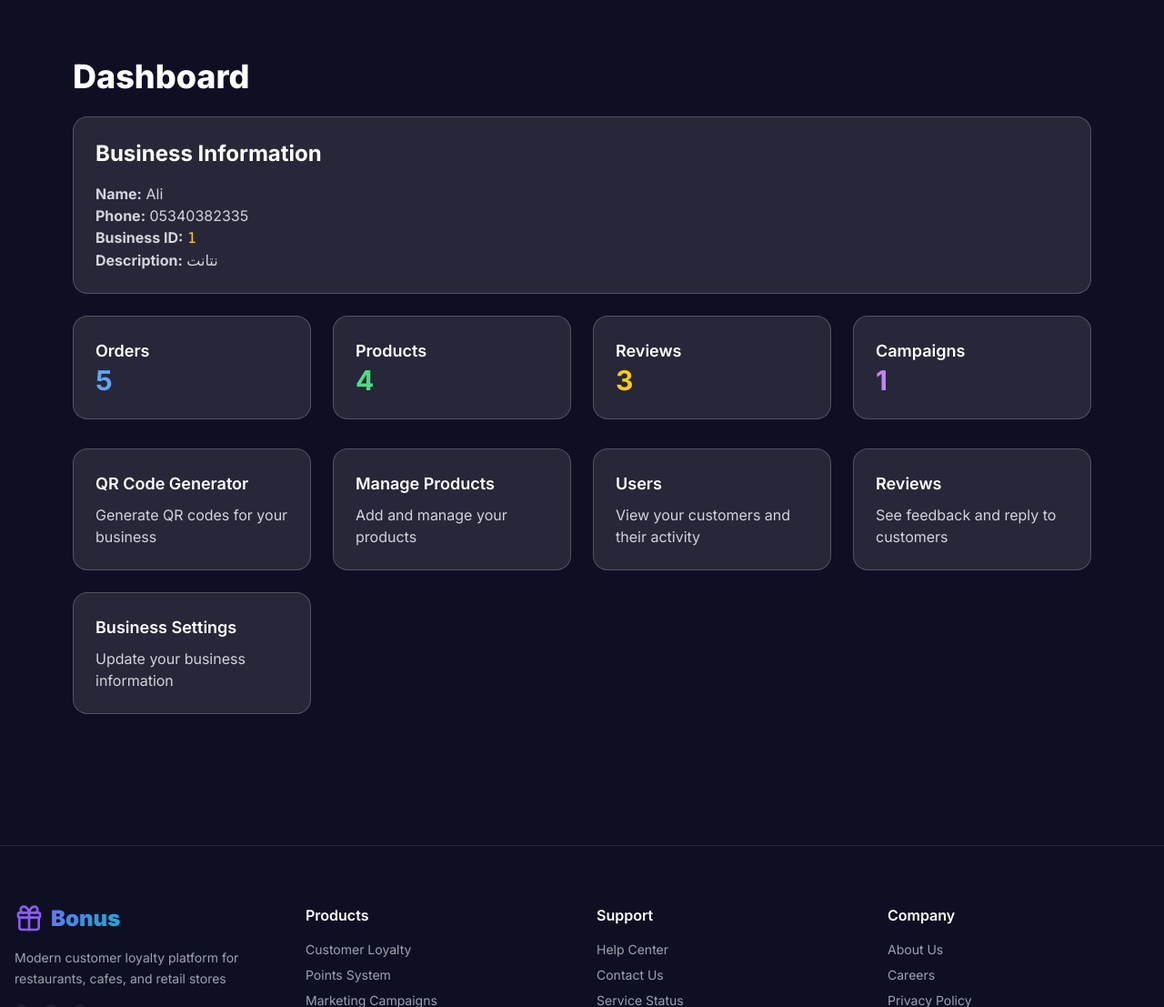
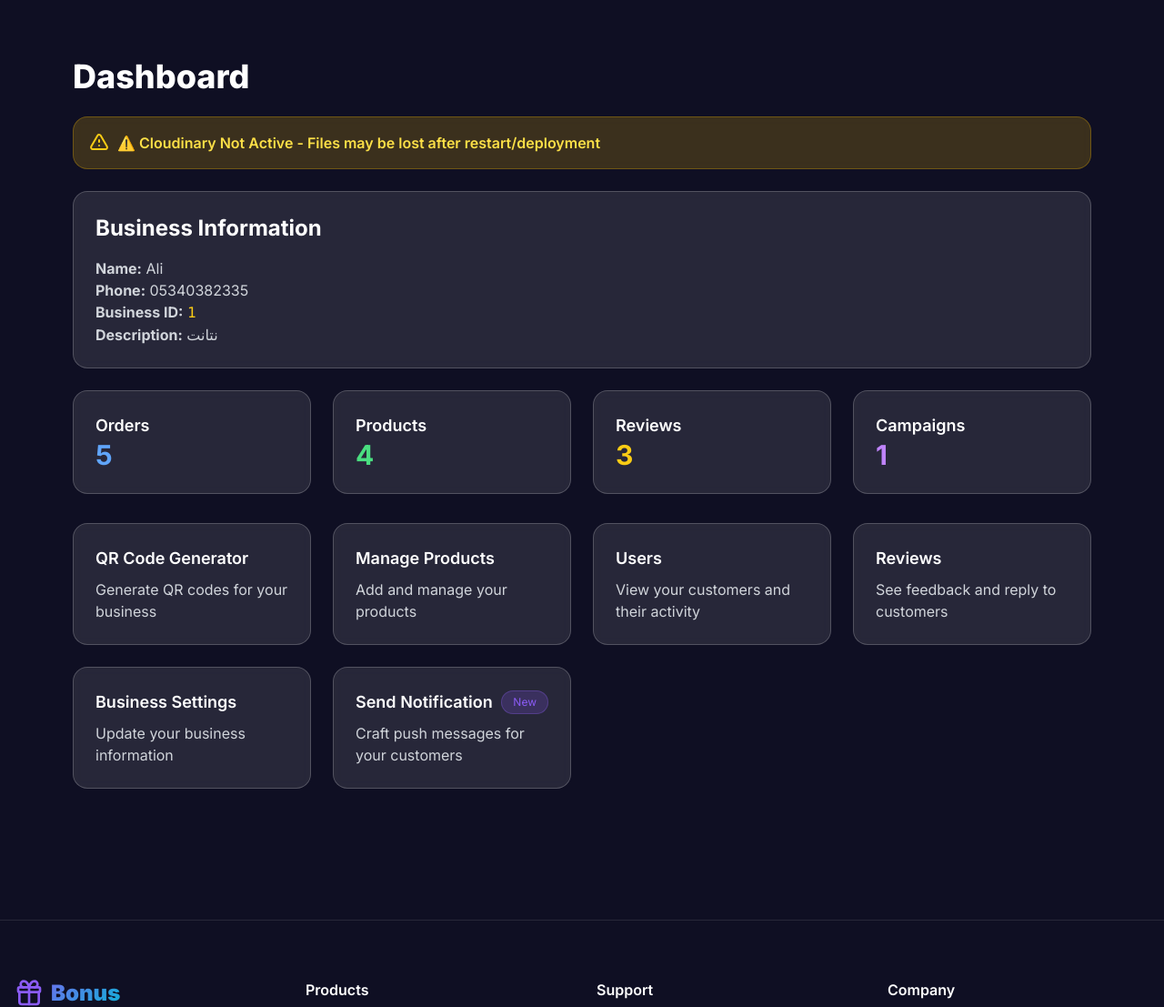
Before and after one commit to aliasttt/bonusweb, a Django app: page /partners/dashboard/ in a window 1280 px wide. Shown: the part 82-1189 px from the top of the page at 91% size. Run offline with Django 5.2, Linux system fonts and the light colour scheme; a user stored in the database is signed in; data comes from the database, SQL or seed files in the repository; parts of the project's set-up code (start-up, migrations or seed data) failed here and were passed over; some libraries are stand-ins or nearby versions.

Commit message:
Add Cloudinary status indicator to dashboard

```diff
--- a/partners/views.py
+++ b/partners/views.py
@@ -17,6 +17,7 @@ from accounts.models import Profile
 from rewards.models import PointsTransaction
 from django.db.models import Sum, Count
 from django.utils import timezone
+from django.conf import settings
 
 
 @require_http_methods(["GET", "POST"])
@@ -89,12 +90,22 @@ def dashboard(request):
             except Exception:
                 campaigns_count = 0
 
+        # Check if Cloudinary is active
+        cloudinary_active = False
+        try:
+            storage_class = getattr(settings, 'DEFAULT_FILE_STORAGE', '')
+            if 'cloudinary' in str(storage_class).lower():
+                cloudinary_active = True
+        except Exception:
+            pass
+
         context = {
             "business": business,
             "orders_count": orders_count,
             "products_count": products_count,
             "reviews_count": reviews_count,
             "campaigns_count": campaigns_count,
+            "cloudinary_active": cloudinary_active,
         }
 
         return render(request, "partners/dashboard.html", context)
@@ -367,6 +378,46 @@ def users_list(request):
 
 
 @login_required
+def notifications_center(request):
+    """Notifications UI for business owners and super admins."""
+    profile = getattr(request.user, "profile", None)
+    is_superuser = bool(profile and profile.role == Profile.Role.SUPERUSER)
+
+    if is_superuser:
+        businesses = Business.objects.order_by("name")
+    else:
+        businesses = Business.objects.filter(owner=request.user).order_by("name")
+
+    active_business = _get_active_business(request)
+
+    business_customers = {}
+    for biz in businesses:
+        customers = (
+            Customer.objects.filter(wallets__business=biz)
+            .select_related("user")
+            .distinct()
+        )
+        business_customers[biz.id] = [
+            {
+                "user_id": customer.user_id,
+                "customer_id": customer.id,
+                "name": customer.user.get_full_name() or customer.user.username,
+                "email": customer.user.email or "",
+                "phone": customer.phone or "",
+            }
+            for customer in customers
+        ]
+
+    context = {
+        "businesses": businesses,
+        "default_business_id": active_business.id if active_business else None,
+        "can_broadcast": is_superuser,
+        "business_customers_json": json.dumps(business_customers, ensure_ascii=False),
+    }
+    return render(request, "partners/notifications_center.html", context)
+
+
+@login_required
 @require_http_methods(["GET", "POST"])
 def business_settings(request):
     business = _get_active_business(request)
--- a/templates/partners/dashboard.html
+++ b/templates/partners/dashboard.html
@@ -3,6 +3,26 @@
 {% block content %}
 <div class="max-w-6xl mx-auto px-4 py-16">
   <h1 class="text-4xl font-extrabold">Dashboard</h1>
+
+  {% if cloudinary_active %}
+    <div class="mt-6 bg-green-500/20 backdrop-blur-sm rounded-2xl p-4 border border-green-500/30">
+      <div class="flex items-center gap-2">
+        <svg class="w-6 h-6 text-green-400" fill="none" stroke="currentColor" viewBox="0 0 24 24">
+          <path stroke-linecap="round" stroke-linejoin="round" stroke-width="2" d="M9 12l2 2 4-4m6 2a9 9 0 11-18 0 9 9 0 0118 0z"></path>
+        </svg>
+        <p class="text-green-300 font-semibold">✅ Cloudinary Active - Your uploaded files are stored permanently and won't be lost!</p>
+      </div>
+    </div>
+  {% else %}
+    <div class="mt-6 bg-yellow-500/20 backdrop-blur-sm rounded-2xl p-4 border border-yellow-500/30">
+      <div class="flex items-center gap-2">
+        <svg class="w-6 h-6 text-yellow-400" fill="none" stroke="currentColor" viewBox="0 0 24 24">
+          <path stroke-linecap="round" stroke-linejoin="round" stroke-width="2" d="M12 9v2m0 4h.01m-6.938 4h13.856c1.54 0 2.502-1.667 1.732-3L13.732 4c-.77-1.333-2.694-1.333-3.464 0L3.34 16c-.77 1.333.192 3 1.732 3z"></path>
+        </svg>
+        <p class="text-yellow-300 font-semibold">⚠️ Cloudinary Not Active - Files may be lost after restart/deployment</p>
+      </div>
+    </div>
+  {% endif %}
 
   {% if business %}
     <div class="mt-6 bg-white/10 backdrop-blur-sm rounded-2xl p-6 border border-white/20">
@@ -59,6 +79,13 @@
       <h3 class="text-lg font-semibold text-white mb-2">Business Settings</h3>
       <p class="text-gray-300">Update your business information</p>
     </a>
+    <a href="/partners/notifications/" class="p-6 rounded-2xl border bg-white/10 backdrop-blur-sm border-white/20 hover:shadow-lg hover:bg-white/20 transition-all duration-200">
+      <div class="flex items-center justify-between mb-2">
+        <h3 class="text-lg font-semibold text-white">Send Notification</h3>
+        <span class="px-3 py-1 rounded-full text-xs bg-primary/20 text-primary border border-primary/30">New</span>
+      </div>
+      <p class="text-gray-300">Craft push messages for your customers</p>
+    </a>
   </div>
 </div>
 {% endblock %}
```
Also changed, not shown: check_cloudinary.py (added, +65 -0 lines).
